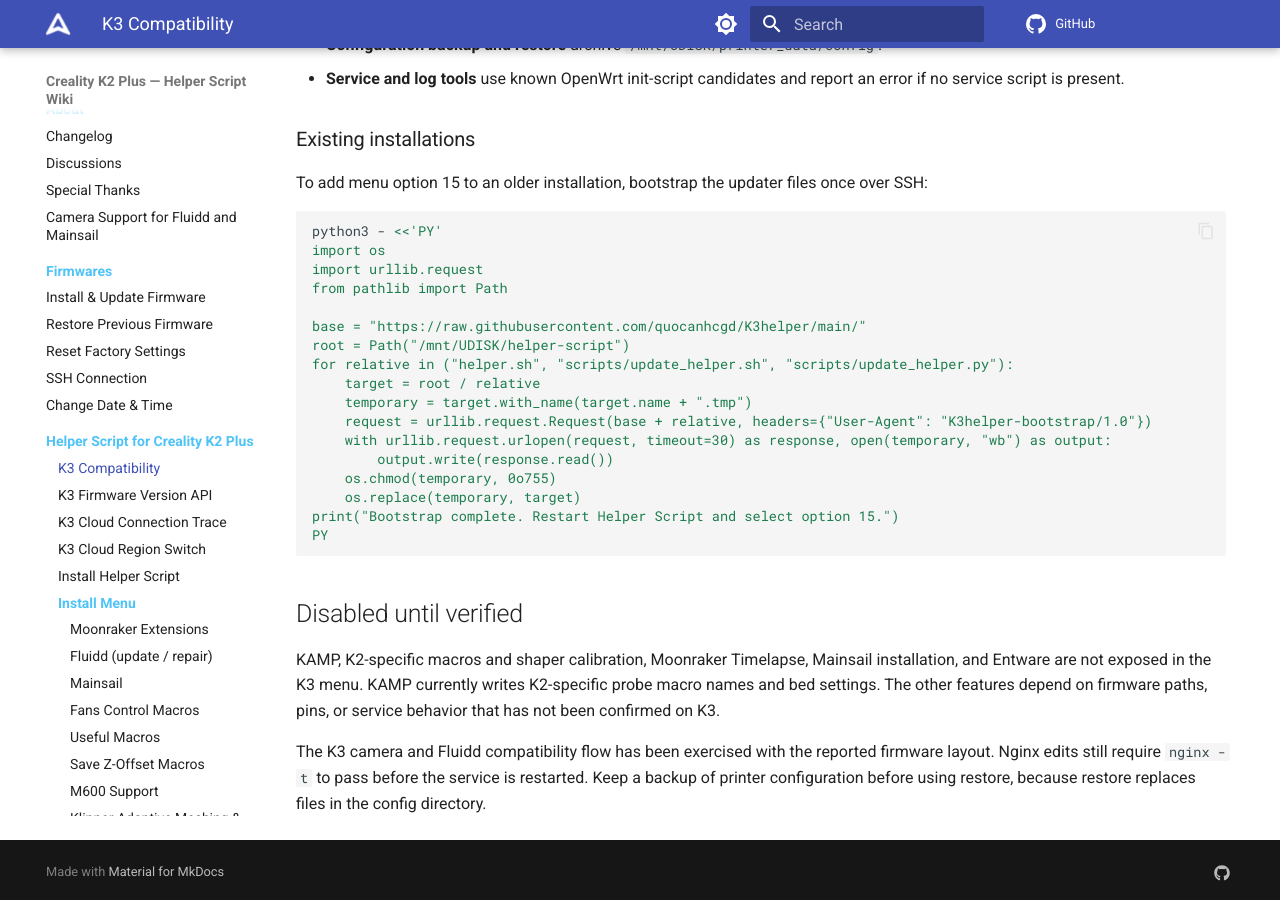
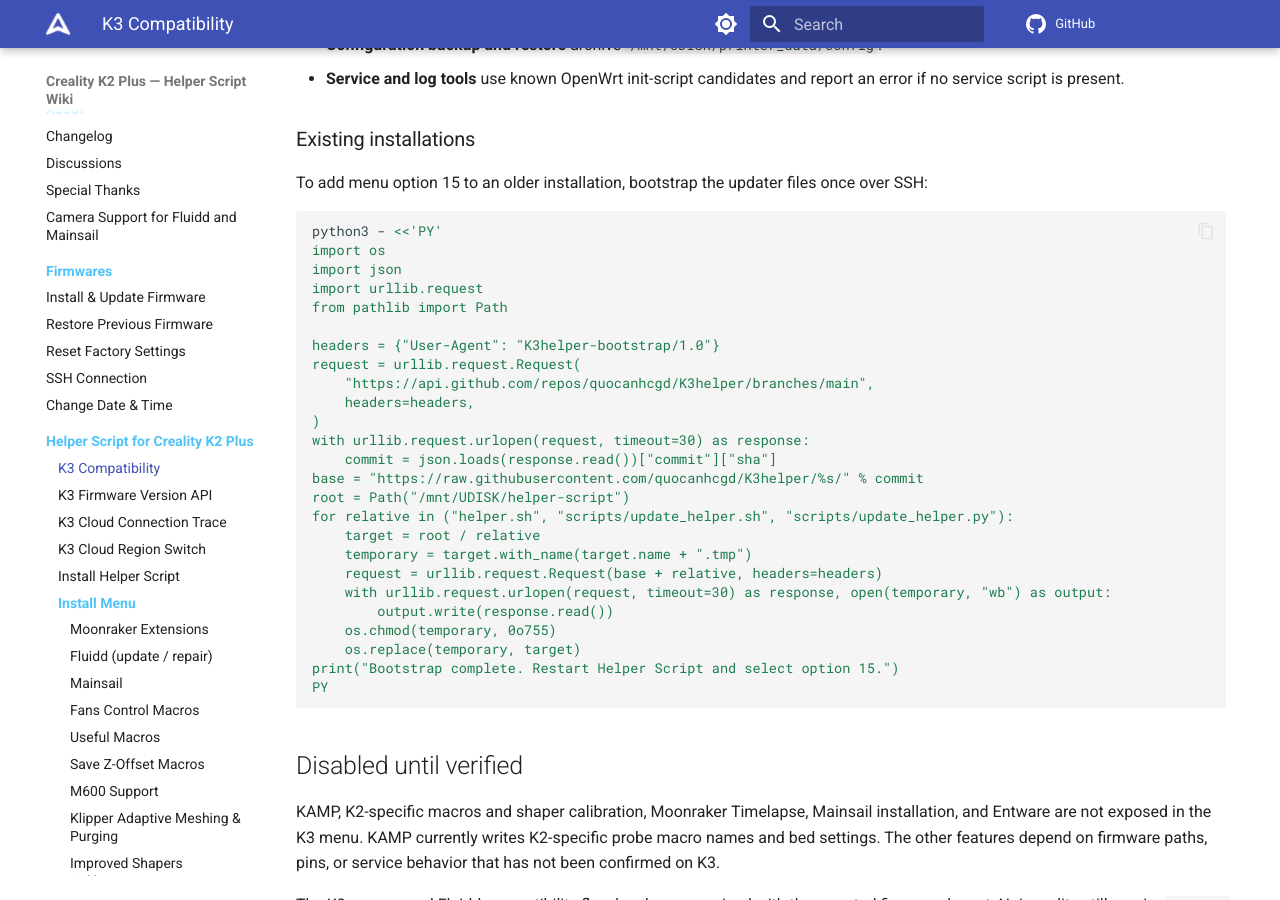
Before and after one commit to quocanhcgd/K3helper, an MkDocs documentation site: the page built from docs/helper-script/k3-compatibility.md, in a window 1280 px wide and 900 px high, scrolled down 1198 px. Built offline with MkDocs 1.6.1 and Material for MkDocs 9.7.7, drawn with Linux system fonts in a browser that asks for light colours; comment, search, counter and statistics services are not loaded.

Commit message:
Pin helper updates to the current GitHub commit

````diff
--- a/docs/helper-script/k3-compatibility.md
+++ b/docs/helper-script/k3-compatibility.md
@@ -22,15 +22,23 @@
 ```sh
 python3 - <<'PY'
 import os
+import json
 import urllib.request
 from pathlib import Path
 
-base = "https://raw.githubusercontent.com/quocanhcgd/K3helper/main/"
+headers = {"User-Agent": "K3helper-bootstrap/1.0"}
+request = urllib.request.Request(
+    "https://api.github.com/repos/quocanhcgd/K3helper/branches/main",
+    headers=headers,
+)
+with urllib.request.urlopen(request, timeout=30) as response:
+    commit = json.loads(response.read())["commit"]["sha"]
+base = "https://raw.githubusercontent.com/quocanhcgd/K3helper/%s/" % commit
 root = Path("/mnt/UDISK/helper-script")
 for relative in ("helper.sh", "scripts/update_helper.sh", "scripts/update_helper.py"):
     target = root / relative
     temporary = target.with_name(target.name + ".tmp")
-    request = urllib.request.Request(base + relative, headers={"User-Agent": "K3helper-bootstrap/1.0"})
+    request = urllib.request.Request(base + relative, headers=headers)
     with urllib.request.urlopen(request, timeout=30) as response, open(temporary, "wb") as output:
         output.write(response.read())
     os.chmod(temporary, 0o755)
````
Also changed, not shown: docs/changelog.md (+1 -1 lines), 1 other file.
